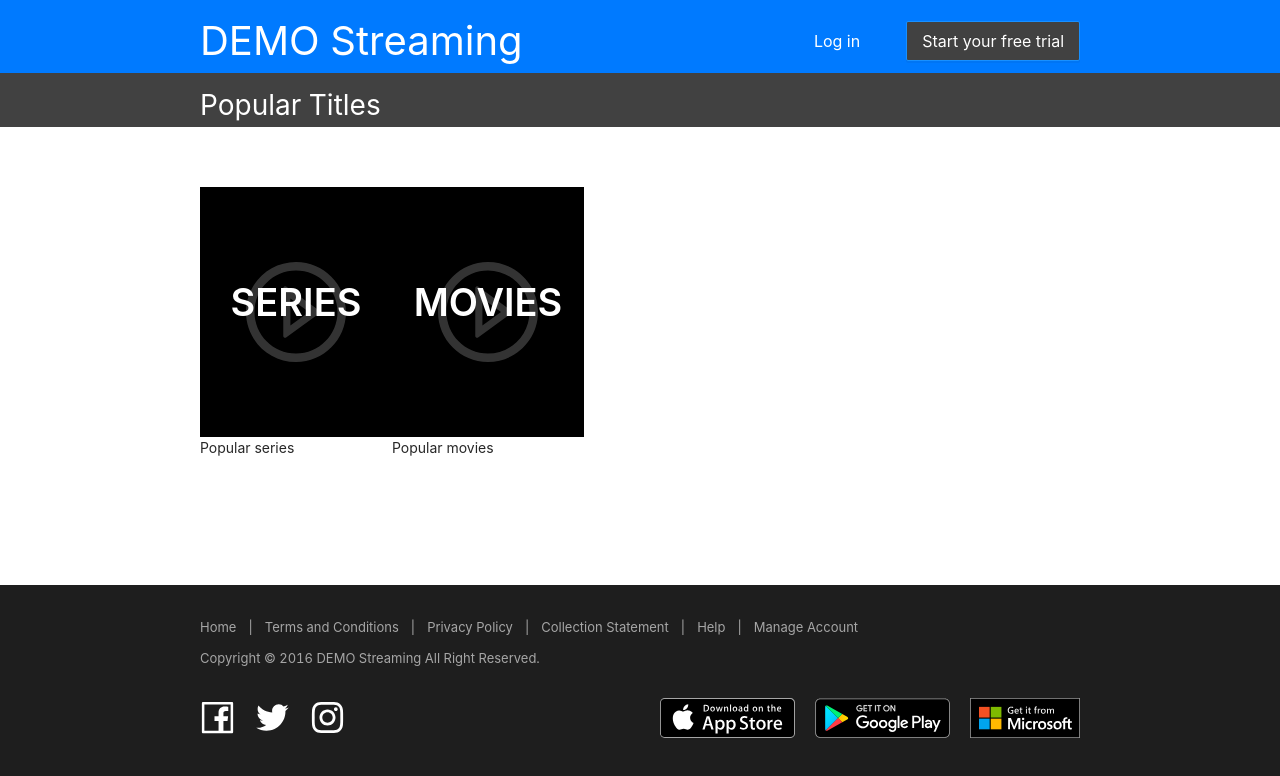
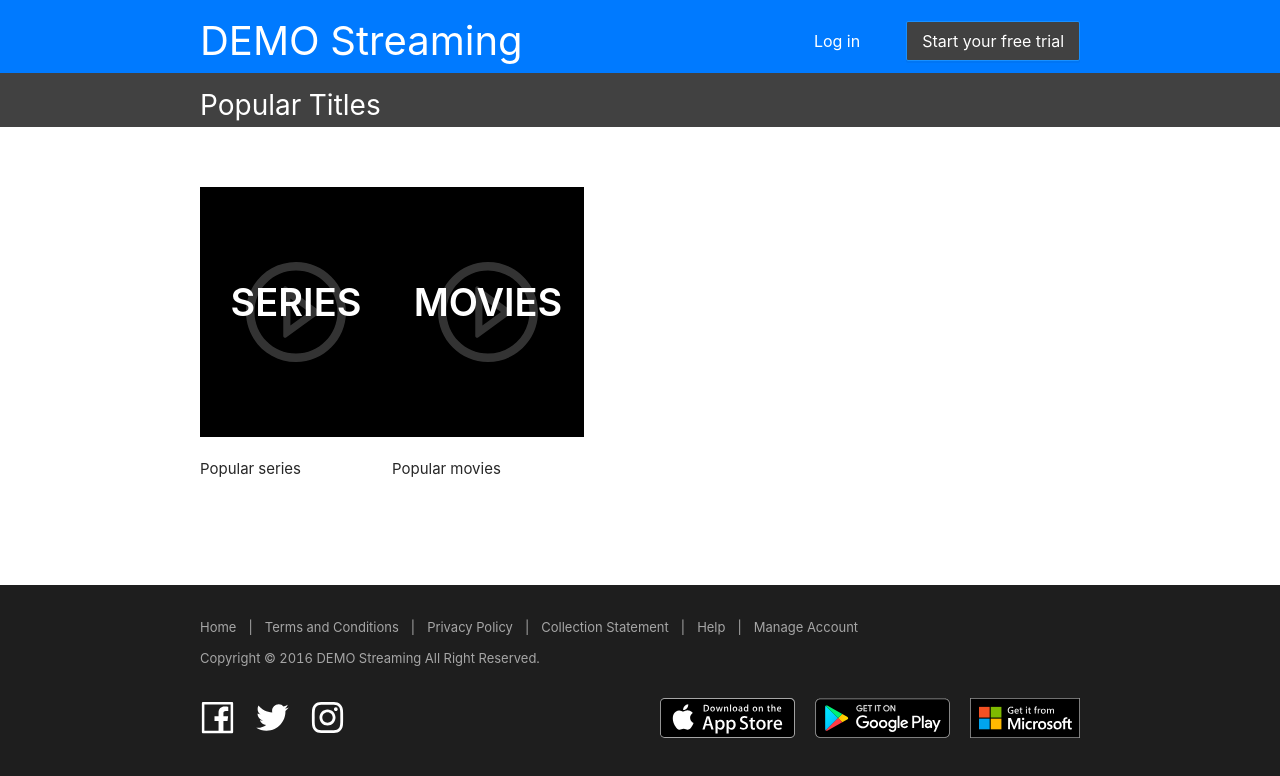
Before and after one commit to osmannkartall/pankod-fe-challenge, a Next.js app: page / in a window 1280 px wide. Shown: the top 776 px of the page. Built offline with nearby package versions, Linux system fonts and the light colour scheme.

Commit message:
refactor card

```diff
--- a/src/components/card/index.tsx
+++ b/src/components/card/index.tsx
@@ -7,13 +7,24 @@ import { CARD_HEIGHT, CARD_WIDTH } from "src/constants/styles";
 
 const { Title, Text } = Typography;
 
+const cardTitleStyle: React.CSSProperties = {
+  marginTop: 20,
+  fontSize: 15,
+};
+
+const CardTitle: React.FC<{ title: string }> = ({ title }) => (
+  <div style={cardTitleStyle}>
+    <Text>{title}</Text>
+  </div>
+);
+
 export const ProgramCard: React.FC<{ title: string, imageUrl: string }> = ({ title, imageUrl }) => {
   return (
     <>
       <div>
         <img alt="example" width={CARD_WIDTH} height={CARD_HEIGHT} src={imageUrl} />
       </div>
-      <Text>{title}</Text>
+      <CardTitle title={title} />
     </>
   );
 };
@@ -55,7 +66,7 @@ export const TileCard: React.FC<{ title: string }> = ({ title }) => {
           {title?.toString().toUpperCase()}
         </Title>
       </div>
-      <Text>{`Popular ${title}`}</Text>
+      <CardTitle title={`Popular ${title}`} />
     </>
   );
 }
```
